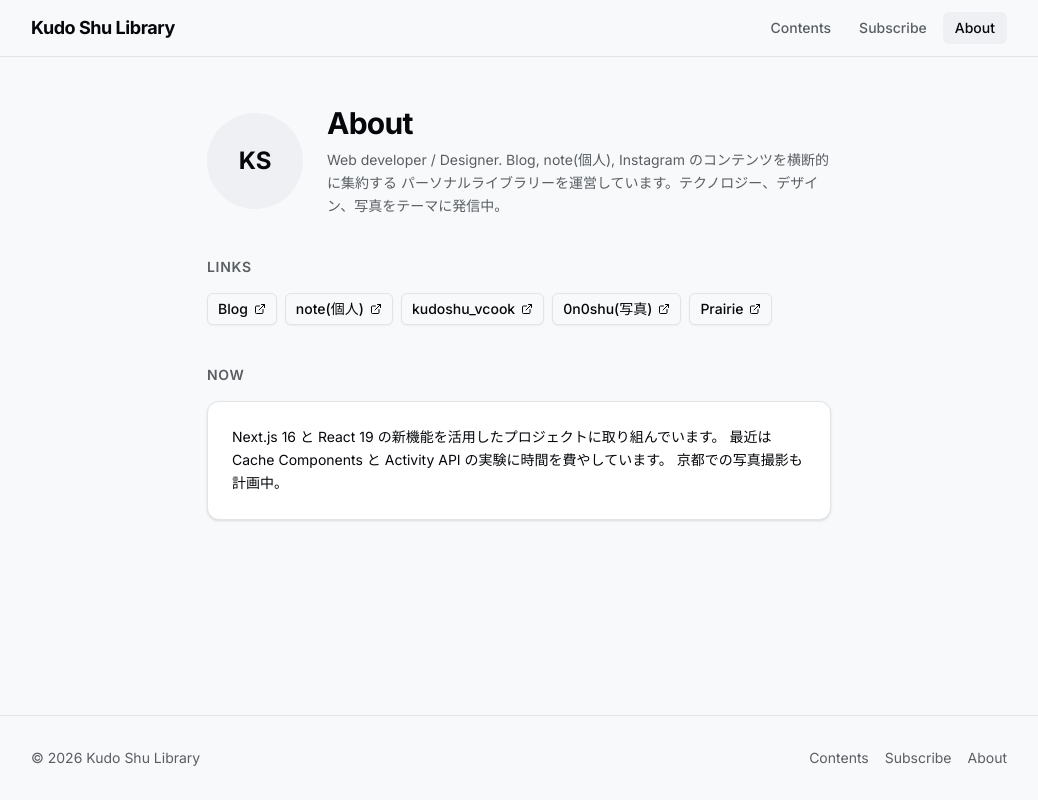
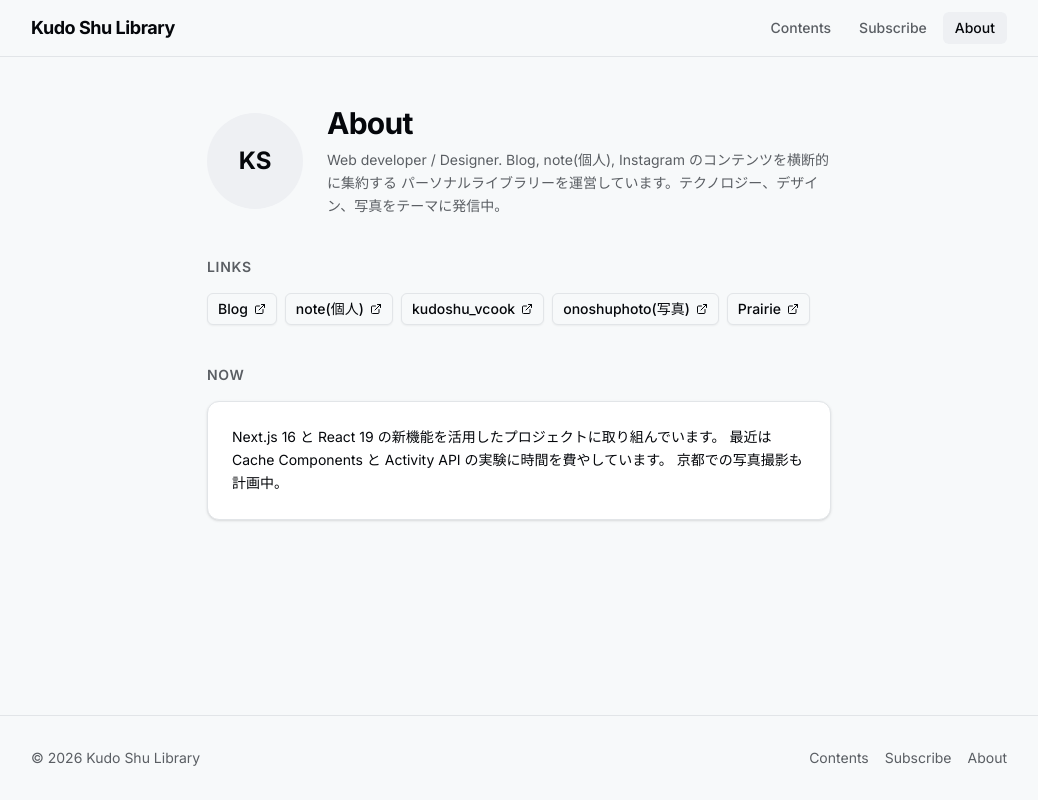
Before and after one commit to kudoshu07/library, a Next.js app: page /about in a window 1280 px wide. Shown: the whole page, without its empty margins (121-1159 px from the left). Built offline with nearby package versions, Linux system fonts and the light colour scheme.

Commit message:
Rename IG photo account to onoshuphoto

```diff
--- a/app/about/page.tsx
+++ b/app/about/page.tsx
@@ -11,7 +11,7 @@ const links = [
   { label: "Blog", href: "https://kudoshu07.com/home" },
   { label: "note(個人)", href: "https://note.com/onoshu1127" },
   { label: "kudoshu_vcook", href: "https://www.instagram.com/kudoshu_vcook/" },
-  { label: "0n0shu(写真)", href: "https://www.instagram.com/0n0shu/" },
+  { label: "onoshuphoto(写真)", href: "https://www.instagram.com/onoshuphoto/" },
   { label: "Prairie", href: "https://my.prairie.cards/u/kudoshu" },
 ]
 
--- a/components/contents-feed.tsx
+++ b/components/contents-feed.tsx
@@ -36,7 +36,7 @@ const relatedLinks: RelatedLinkItem[] = [
   { kind: "source", source: "blog", href: "/search?source=blog", external: false },
   { kind: "source", source: "note", href: "https://note.com/onoshu1127", external: true },
   { kind: "source", source: "ig_business", href: "https://www.instagram.com/kudoshu_vcook/", external: true },
-  { kind: "source", source: "ig_photo", href: "https://www.instagram.com/0n0shu/", external: true },
+  { kind: "source", source: "ig_photo", href: "https://www.instagram.com/onoshuphoto/", external: true },
   {
     kind: "source",
     source: "pod_yonakoi",
--- a/components/filter-chips.tsx
+++ b/components/filter-chips.tsx
@@ -8,7 +8,7 @@ const filters: { value: ContentSource | "all"; label: string }[] = [
   { value: "blog", label: "Blog" },
   { value: "note", label: "note(個人)" },
   { value: "ig_business", label: "kudoshu_vcook" },
-  { value: "ig_photo", label: "0n0shu(写真)" },
+  { value: "ig_photo", label: "onoshuphoto(写真)" },
 ]
 
 export function FilterChips({
--- a/components/subscribe-form.tsx
+++ b/components/subscribe-form.tsx
@@ -10,7 +10,7 @@ const sources = [
   { id: "blog", label: "Blog" },
   { id: "note", label: "note(個人)" },
   { id: "ig_business", label: "kudoshu_vcook" },
-  { id: "ig_photo", label: "0n0shu(写真)" },
+  { id: "ig_photo", label: "onoshuphoto(写真)" },
 ]
 
 export function SubscribeForm() {
--- a/lib/content-loader.ts
+++ b/lib/content-loader.ts
@@ -1219,7 +1219,7 @@ export async function getAllContentItems(): Promise<ContentItem[]> {
     loadBlogPosts(),
     loadNoteItems(),
     loadInstagramItems("ig_business", process.env.IG_BUSINESS_USERNAME ?? "kudoshu_vcook", "instagram-business.json"),
-    loadInstagramItems("ig_photo", process.env.IG_PHOTO_USERNAME ?? "0n0shu", "instagram-photo.json"),
+    loadInstagramItems("ig_photo", process.env.IG_PHOTO_USERNAME ?? "onoshuphoto", "instagram-photo.json"),
     loadPodcastEpisodes(),
   ])
 
--- a/lib/data.ts
+++ b/lib/data.ts
@@ -29,7 +29,7 @@ export const sourceLabels: Record<ContentSource, string> = {
   blog: "Blog",
   note: "note(個人)",
   ig_business: "kudoshu_vcook",
-  ig_photo: "0n0shu(写真)",
+  ig_photo: "onoshuphoto(写真)",
   pod_yonakoi: "よな恋ラジオ",
   pod_vegan: "ヴィーガンの裏側",
 }
--- a/scripts/sync-instagram.mjs
+++ b/scripts/sync-instagram.mjs
@@ -169,7 +169,7 @@ async function writeJson(fileName, data) {
 
 async function run() {
   const business = normalizeUsername(env("IG_BUSINESS_USERNAME", "kudoshu_vcook"))
-  const photo = normalizeUsername(env("IG_PHOTO_USERNAME", "0n0shu"))
+  const photo = normalizeUsername(env("IG_PHOTO_USERNAME", "onoshuphoto"))
   const limit = parseLimit(env("INSTAGRAM_FETCH_LIMIT", "12"), 12)
 
   const targets = [
```
Also changed, not shown: 1 other file (tests, documents, lock files or other folders).
